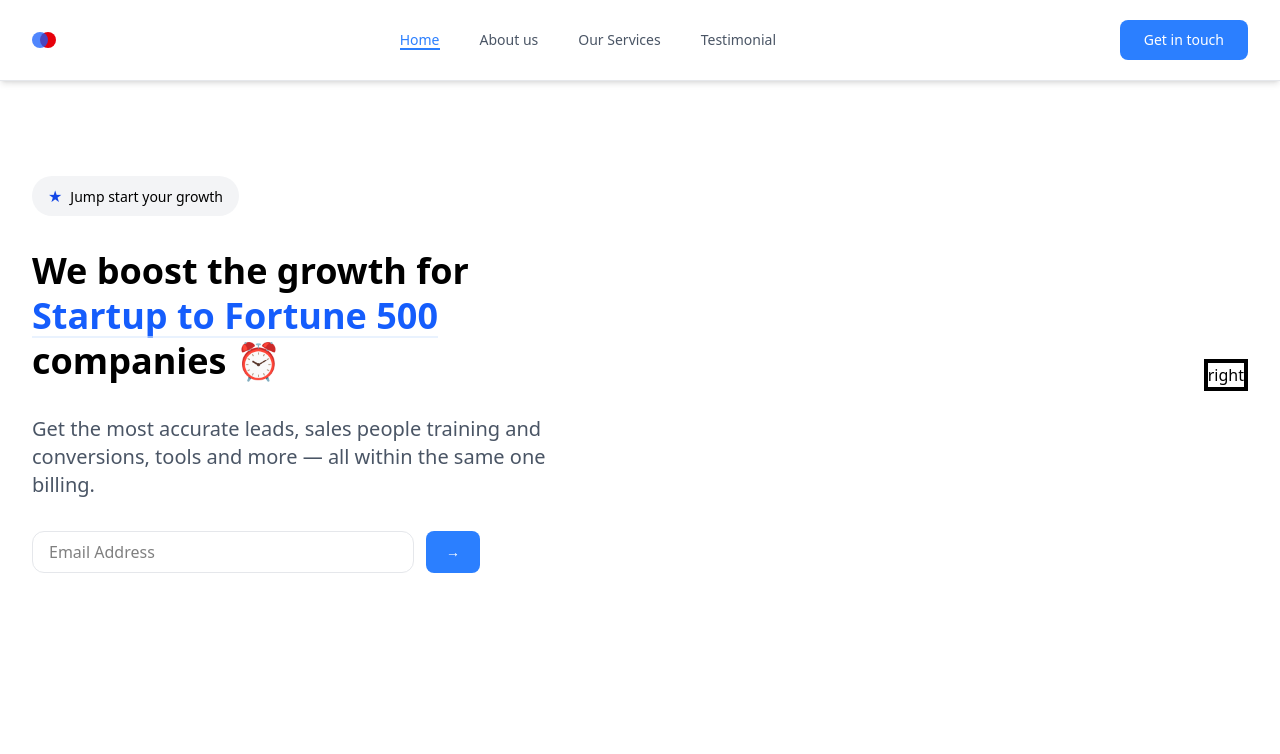
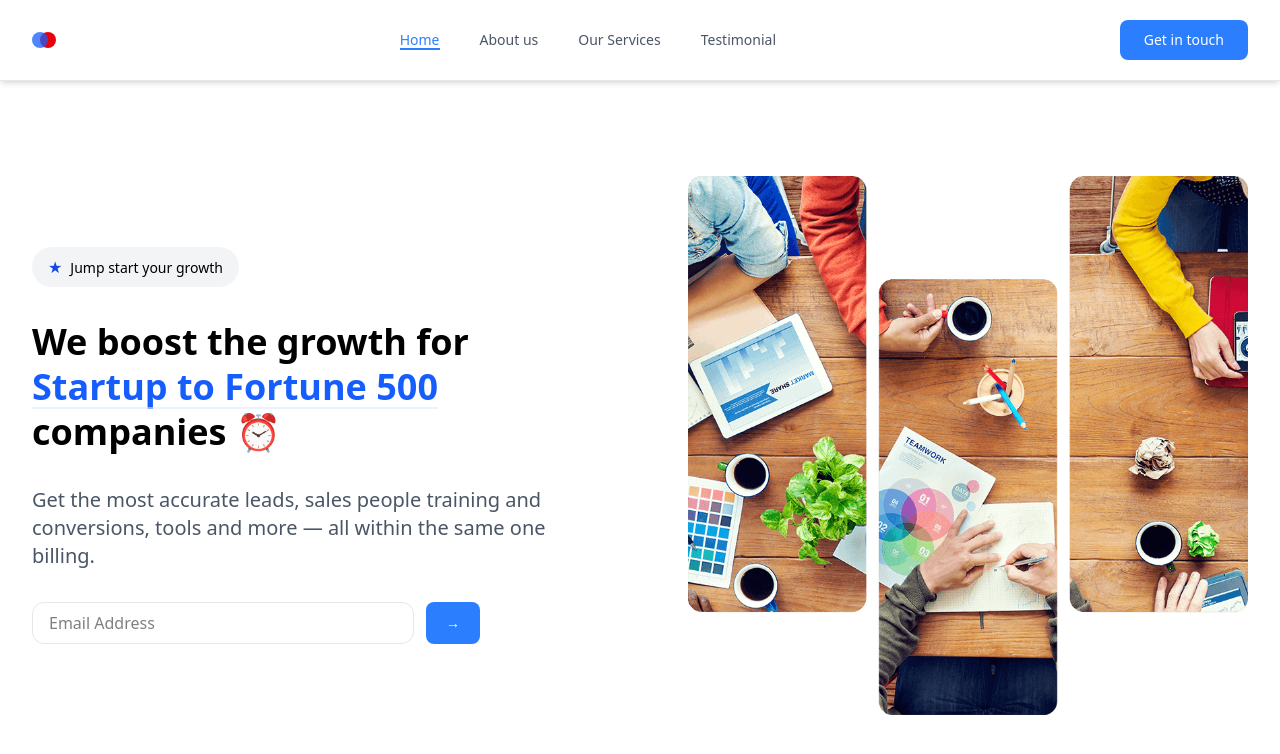
Before and after one commit to Bo1atit0/React-Tailwind-landing-page, a React (Vite) app: page / in a window 1280 px wide. Shown: the top 754 px of the page. Built offline with nearby package versions, Linux system fonts and the light colour scheme.

Commit message:
added hero image

```diff
--- a/src/components/Hero.jsx
+++ b/src/components/Hero.jsx
@@ -1,4 +1,5 @@
 import React from 'react'
+import heroImage from '../assets/hero-image.png'
 
 const Hero = () => {
   return (
@@ -32,7 +33,14 @@ const Hero = () => {
 
 
       {/* right column */}
-      <div className='border-4'>right</div>
+      <div className='w-full md:w-1/2 md:pl-12 md:mt-0 mt-16'>
+        <div className=''>
+          <img
+            src={heroImage}
+            alt="hero image"
+            className='  hover:scale-[1.02] transition-transform duration-500 ' />
+        </div>
+      </div>
     </section>
   )
 }
```
